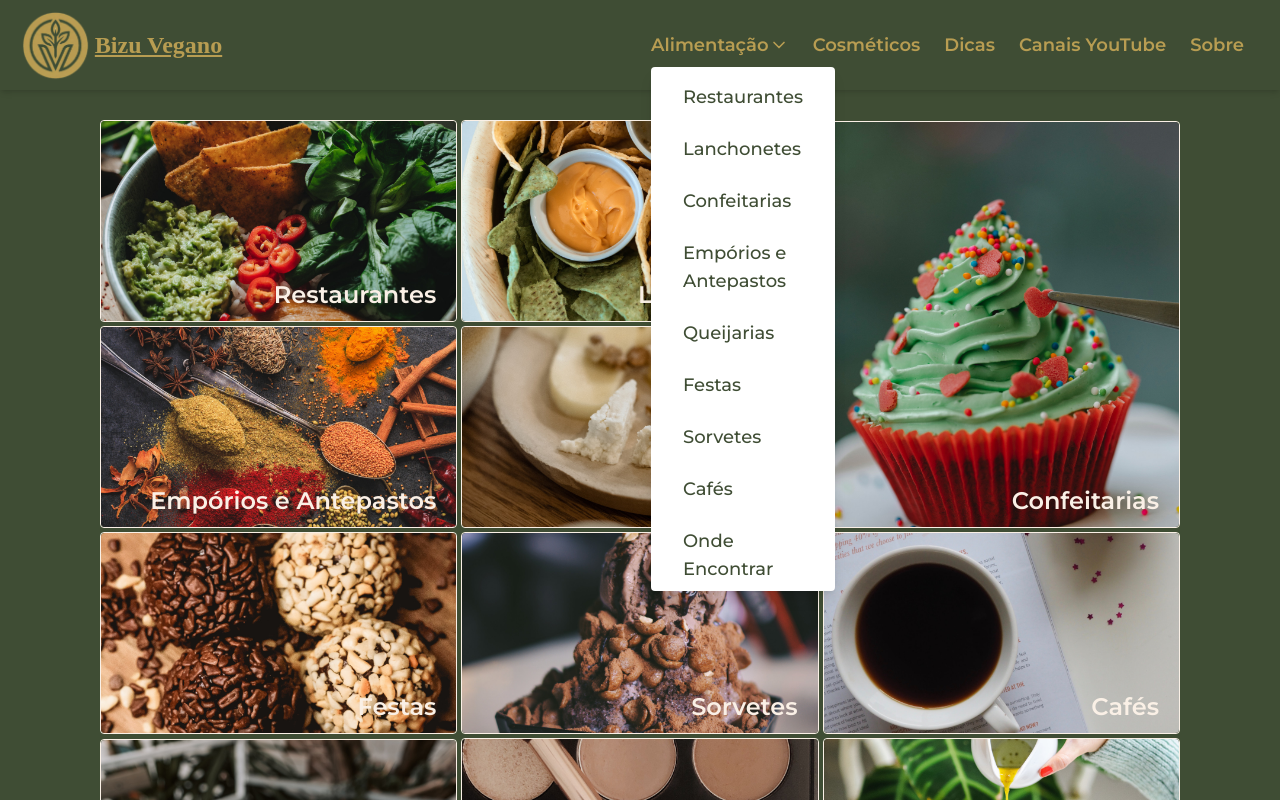
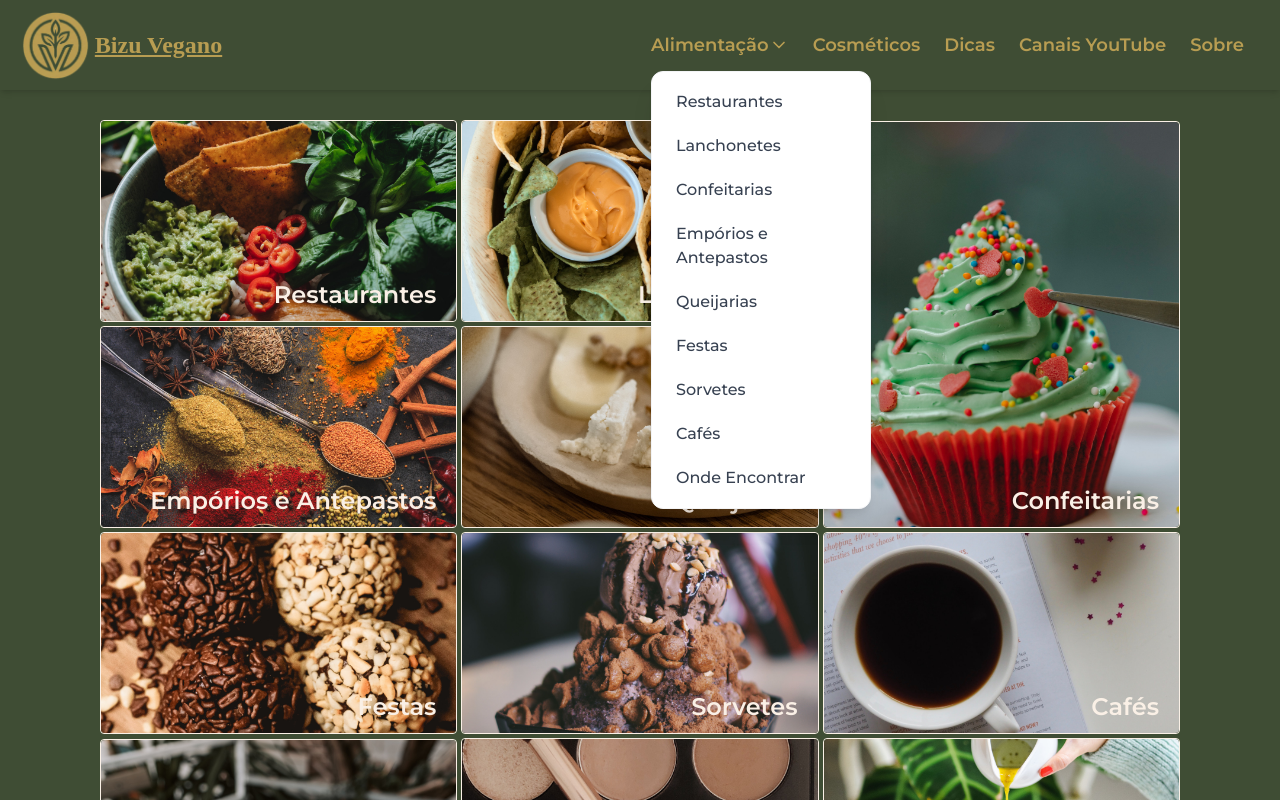
Before and after one commit to flaviare1s/bizu-vegano, a React (Vite) app: page / in a window 1280 px wide. Both pictures are taken after a click on the button "Alimentação". Shown: the top 800 px of the page. Built offline with nearby package versions, Linux system fonts and the light colour scheme; no server answers; a web font is replaced by a local one.

Commit message:
Ajusta estilo do dropdown

```diff
--- a/src/components/Navbar.jsx
+++ b/src/components/Navbar.jsx
@@ -52,33 +52,33 @@ export const Navbar = () => {
                 Alimentação <ChevronDown size={20} />
               </button>
               {isDropdownOpen && (
-                <ul ref={dropdownRef} className='absolute bg-white text-verde-escuro text-lg mt-2 pt-2 space-y-2 shadow-lg rounded font-medium'>
+                <ul ref={dropdownRef} className='absolute bg-white text-gray-700 text-base mt-3 py-2 shadow-xl rounded-xl font-medium min-w-[220px] border border-gray-100'>
                   <li>
-                    <Link to='/restaurantes' className='block px-8 py-2 hover:bg-verde-escuro hover:text-branco-quente' onClick={closeDropdown}>Restaurantes</Link>
+                    <Link to='/restaurantes' className='block px-6 py-2.5 hover:bg-verde-oliva hover:text-white transition-colors duration-200' onClick={closeDropdown}>Restaurantes</Link>
                   </li>
                   <li>
-                    <Link to='/lanchonetes' className='block px-8 py-2 hover:bg-verde-escuro hover:text-branco-quente' onClick={closeDropdown}>Lanchonetes</Link>
+                    <Link to='/lanchonetes' className='block px-6 py-2.5 hover:bg-verde-oliva hover:text-white transition-colors duration-200' onClick={closeDropdown}>Lanchonetes</Link>
                   </li>
                   <li>
-                    <Link to='/confeitarias' className='block px-8 py-2 hover:bg-verde-escuro hover:text-branco-quente' onClick={closeDropdown}>Confeitarias</Link>
+                    <Link to='/confeitarias' className='block px-6 py-2.5 hover:bg-verde-oliva hover:text-white transition-colors duration-200' onClick={closeDropdown}>Confeitarias</Link>
                   </li>
                   <li>
-                    <Link to='/emporios' className='block px-8 py-2 hover:bg-verde-escuro hover:text-branco-quente' onClick={closeDropdown}>Empórios e Antepastos</Link>
+                    <Link to='/emporios' className='block px-6 py-2.5 hover:bg-verde-oliva hover:text-white transition-colors duration-200' onClick={closeDropdown}>Empórios e Antepastos</Link>
                   </li>
                   <li>
-                    <Link to='/queijarias' className='block px-8 py-2 hover:bg-verde-escuro hover:text-branco-quente' onClick={closeDropdown}>Queijarias</Link>
+                    <Link to='/queijarias' className='block px-6 py-2.5 hover:bg-verde-oliva hover:text-white transition-colors duration-200' onClick={closeDropdown}>Queijarias</Link>
                   </li>
                   <li>
-                    <Link to='/festas' className='block px-8 py-2 hover:bg-verde-escuro hover:text-branco-quente' onClick={closeDropdown}>Festas</Link>
+                    <Link to='/festas' className='block px-6 py-2.5 hover:bg-verde-oliva hover:text-white transition-colors duration-200' onClick={closeDropdown}>Festas</Link>
                   </li>
                   <li>
-                    <Link to='/sorvetes' className='block px-8 py-2 hover:bg-verde-escuro hover:text-branco-quente' onClick={closeDropdown}>Sorvetes</Link>
+                    <Link to='/sorvetes' className='block px-6 py-2.5 hover:bg-verde-oliva hover:text-white transition-colors duration-200' onClick={closeDropdown}>Sorvetes</Link>
                   </li>
                   <li>
-                    <Link to='/cafes' className='block px-8 py-2 hover:bg-verde-escuro hover:text-branco-quente' onClick={closeDropdown}>Cafés</Link>
+                    <Link to='/cafes' className='block px-6 py-2.5 hover:bg-verde-oliva hover:text-white transition-colors duration-200' onClick={closeDropdown}>Cafés</Link>
                   </li>
                   <li>
-                    <Link to='/onde-comer' className='block px-8 py-2 hover:bg-verde-escuro hover:text-branco-quente' onClick={closeDropdown}>Onde Encontrar</Link>
+                    <Link to='/onde-comer' className='block px-6 py-2.5 hover:bg-verde-oliva hover:text-white transition-colors duration-200' onClick={closeDropdown}>Onde Encontrar</Link>
                   </li>
                 </ul>
               )}
```
